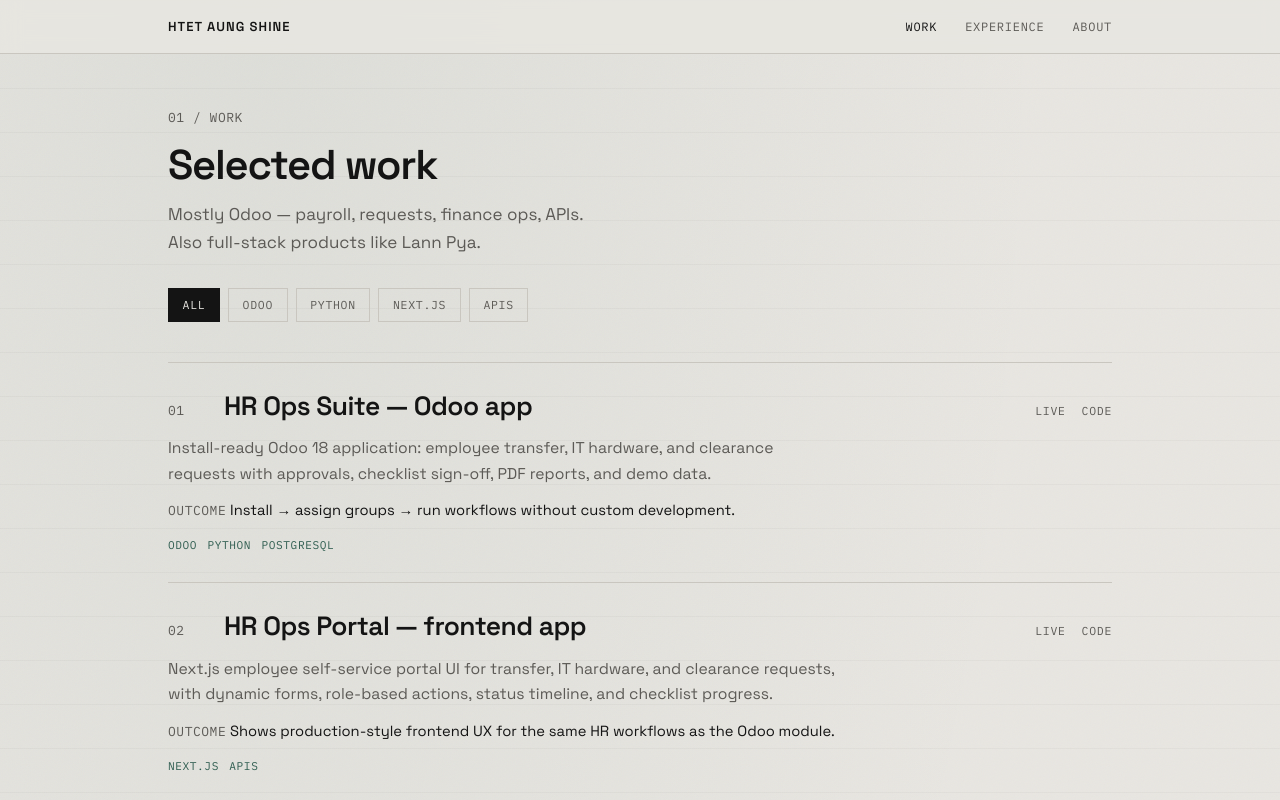
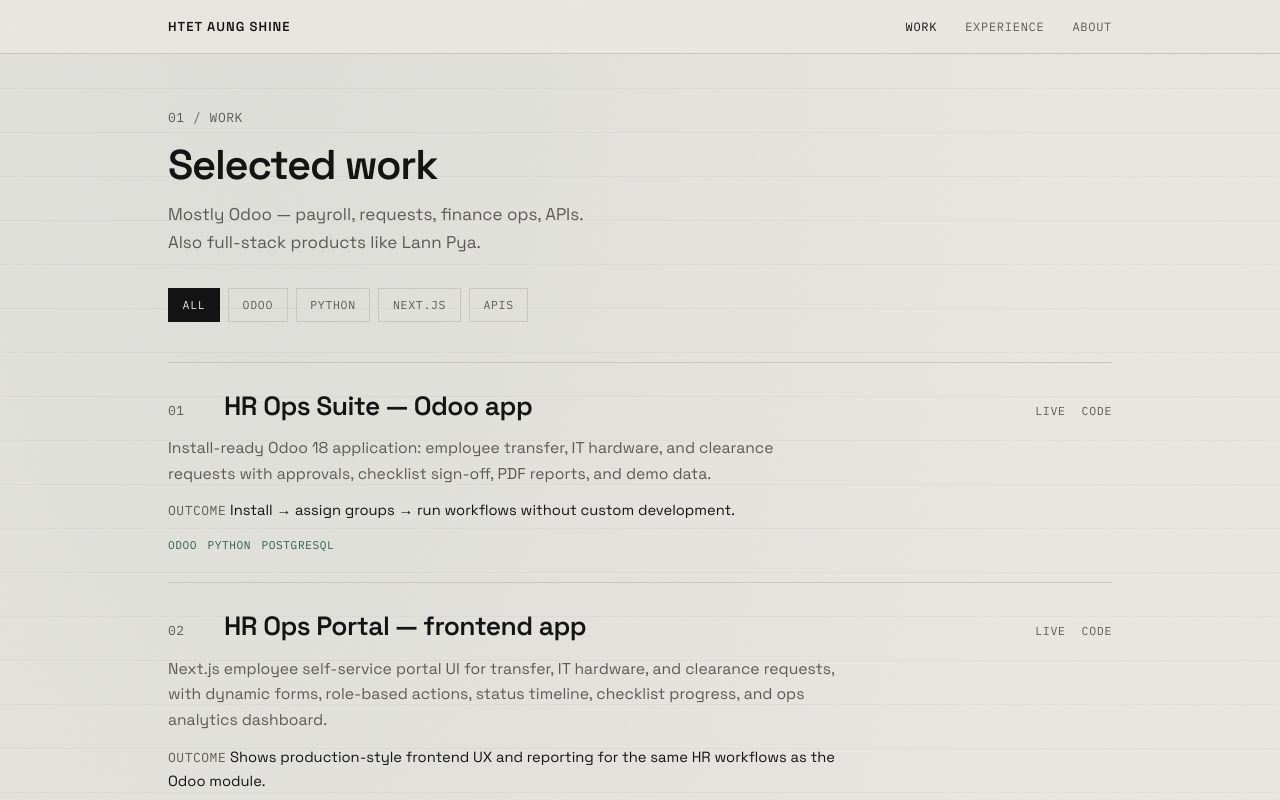
Before and after one commit to devShine3/portfolio-website, a Next.js app: page /work in a window 1280 px wide. Shown: the top 800 px of the page. Built offline with nearby package versions, Linux system fonts and the light colour scheme.

Commit message:
Update HR Ops Portal copy for analytics dashboard.
Reflect employee self-service plus ops reporting in Work project summary.

```diff
--- a/content/projects.ts
+++ b/content/projects.ts
@@ -37,9 +37,9 @@ export const projects: Project[] = [
     id: "hr-ops-portal",
     title: "HR Ops Portal — frontend app",
     summary:
-      "Next.js employee self-service portal UI for transfer, IT hardware, and clearance requests, with dynamic forms, role-based actions, status timeline, and checklist progress.",
+      "Next.js employee self-service portal UI for transfer, IT hardware, and clearance requests, with dynamic forms, role-based actions, status timeline, checklist progress, and ops analytics dashboard.",
     outcome:
-      "Shows production-style frontend UX for the same HR workflows as the Odoo module.",
+      "Shows production-style frontend UX and reporting for the same HR workflows as the Odoo module.",
     tags: ["Next.js", "APIs"],
     github: "https://github.com/devShine3/hr-request-portal",
     live: "https://hr-request-portal.vercel.app",
```
